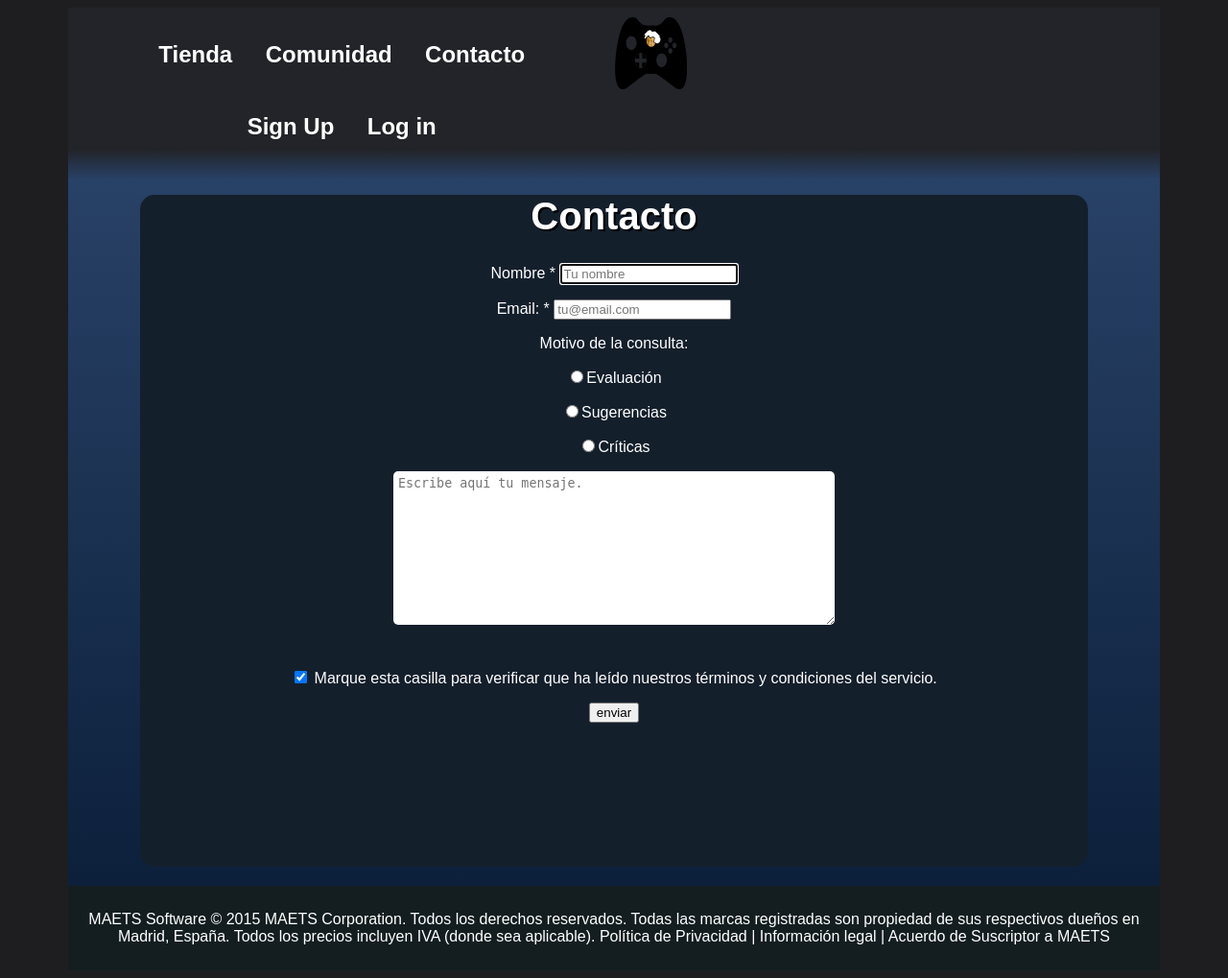
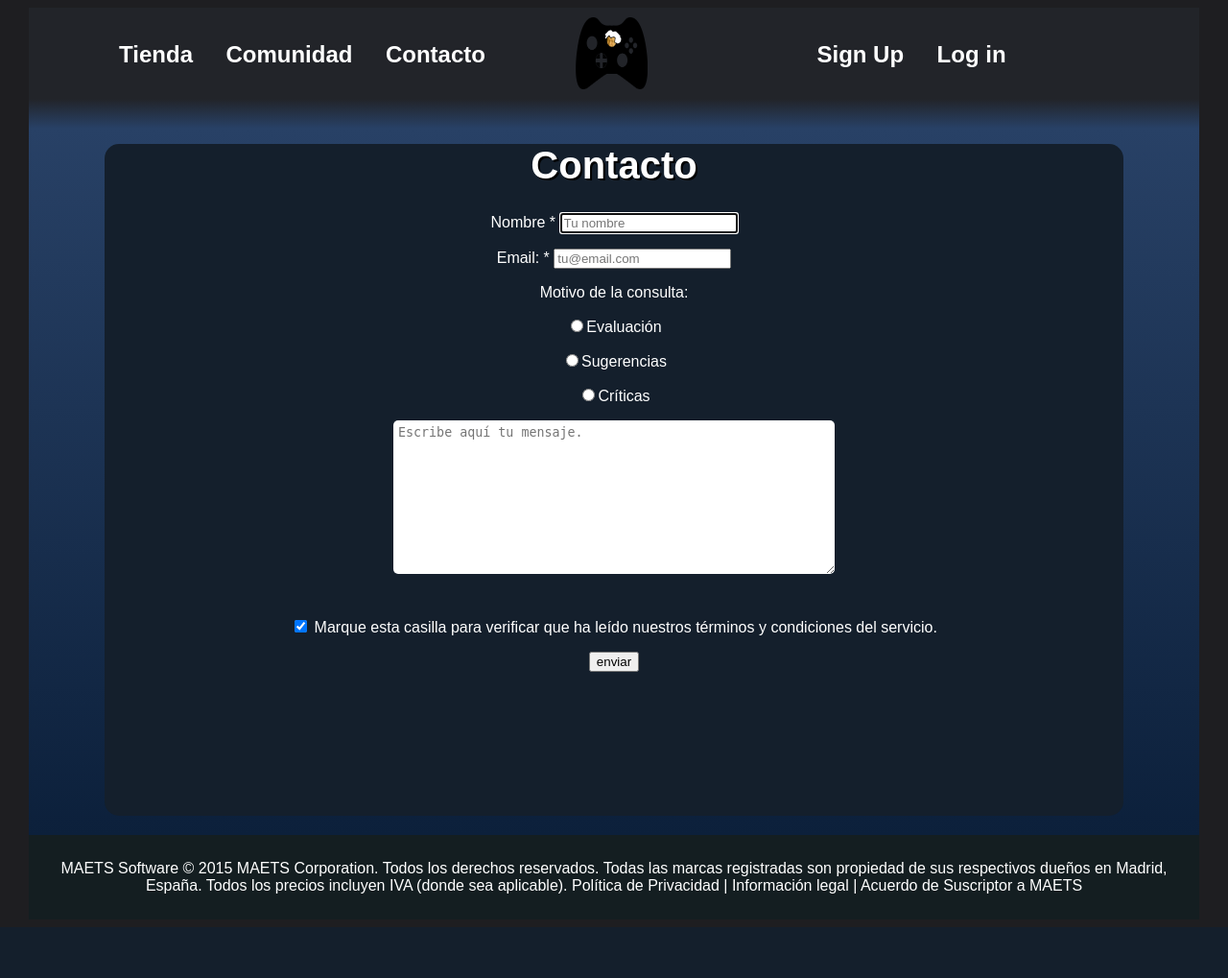
Before and after one commit to Semedi/MAETS, a PHP site: page /Contact.html in a window 1280 px wide. Shown: the whole page at 96% size. After the commit the page ends 931 px from the top, so only its background shows below. Run offline with PHP 8.4, Linux system fonts and the light colour scheme.

Commit message:
deshacer la meirda que he hehco

```diff
--- a/css/main.css
+++ b/css/main.css
@@ -13,7 +13,7 @@ font-family: sans-serif;
 
 
 #container{
-    width: 90%;
+    width: 1220px;
     height: 100%;
     margin: auto;
 
@@ -25,7 +25,6 @@ font-family: sans-serif;
 	background-color: #222429;
    	padding: 10px;
    	overflow: auto;
-
 }
 
 #left-nav{
```
